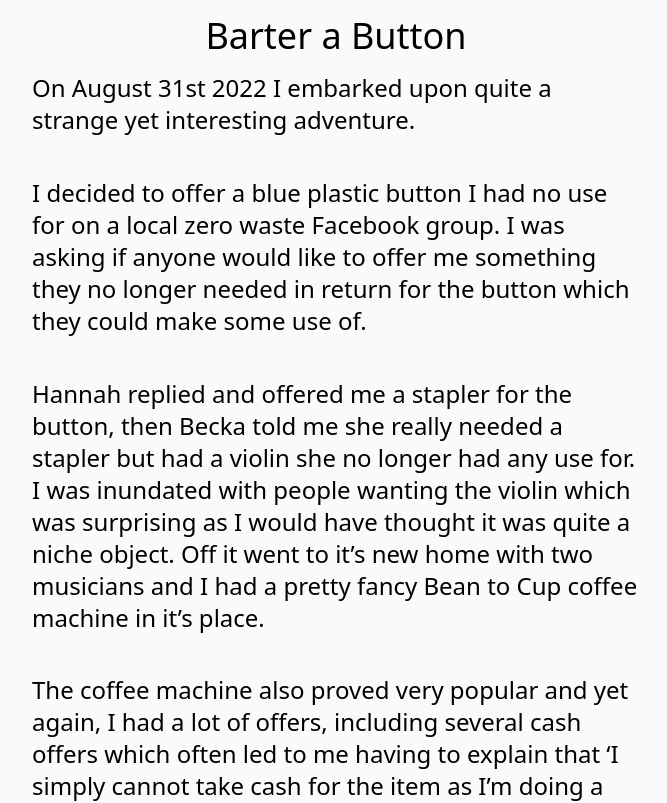
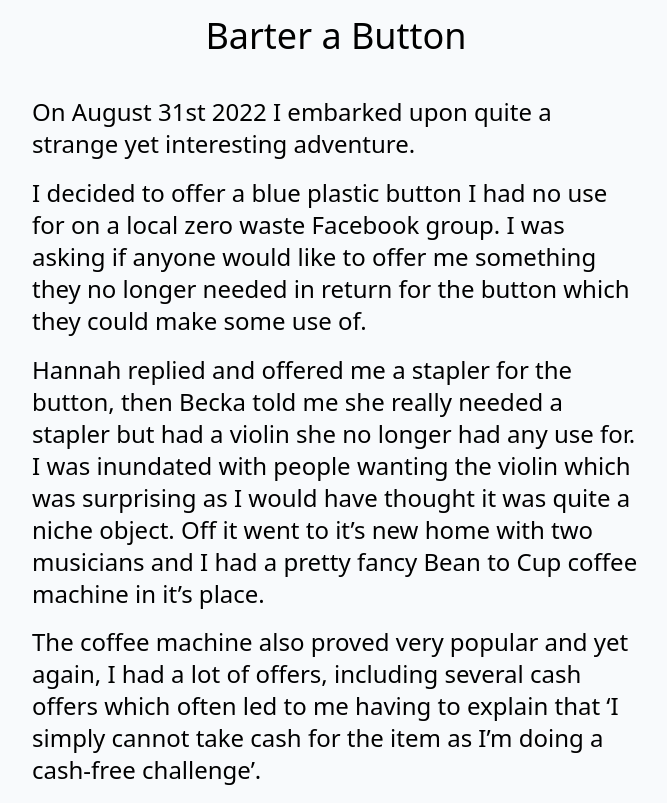
Before and after one commit to danielhpavey/barterabutton, a Next.js app: page / in a window 1280 px wide. Shown: the top 803 px of the page, without its empty margins (304-971 px from the left). Built offline with nearby package versions, Linux system fonts and the light colour scheme.

Commit message:
💄 Style updates

```diff
--- a/pages/index.js
+++ b/pages/index.js
@@ -17,7 +17,7 @@ export default function Home() {
         <link rel="icon" href="/favicon.ico" />
       </Head>
       <main className="mt-4 px-8">
-        <h1 className="text-center strong text-4xl mb-4">
+        <h1 className="text-center strong text-4xl mb-10">
           Barter a Button
         </h1>
         <p>On August 31st 2022 I embarked upon quite a strange yet interesting adventure.</p>
--- a/styles/globals.css
+++ b/styles/globals.css
@@ -3,5 +3,5 @@
 @tailwind utilities;
 
 p {
-  margin-bottom: 1.7em;
+  margin-bottom: 0.7em;
 }
```
